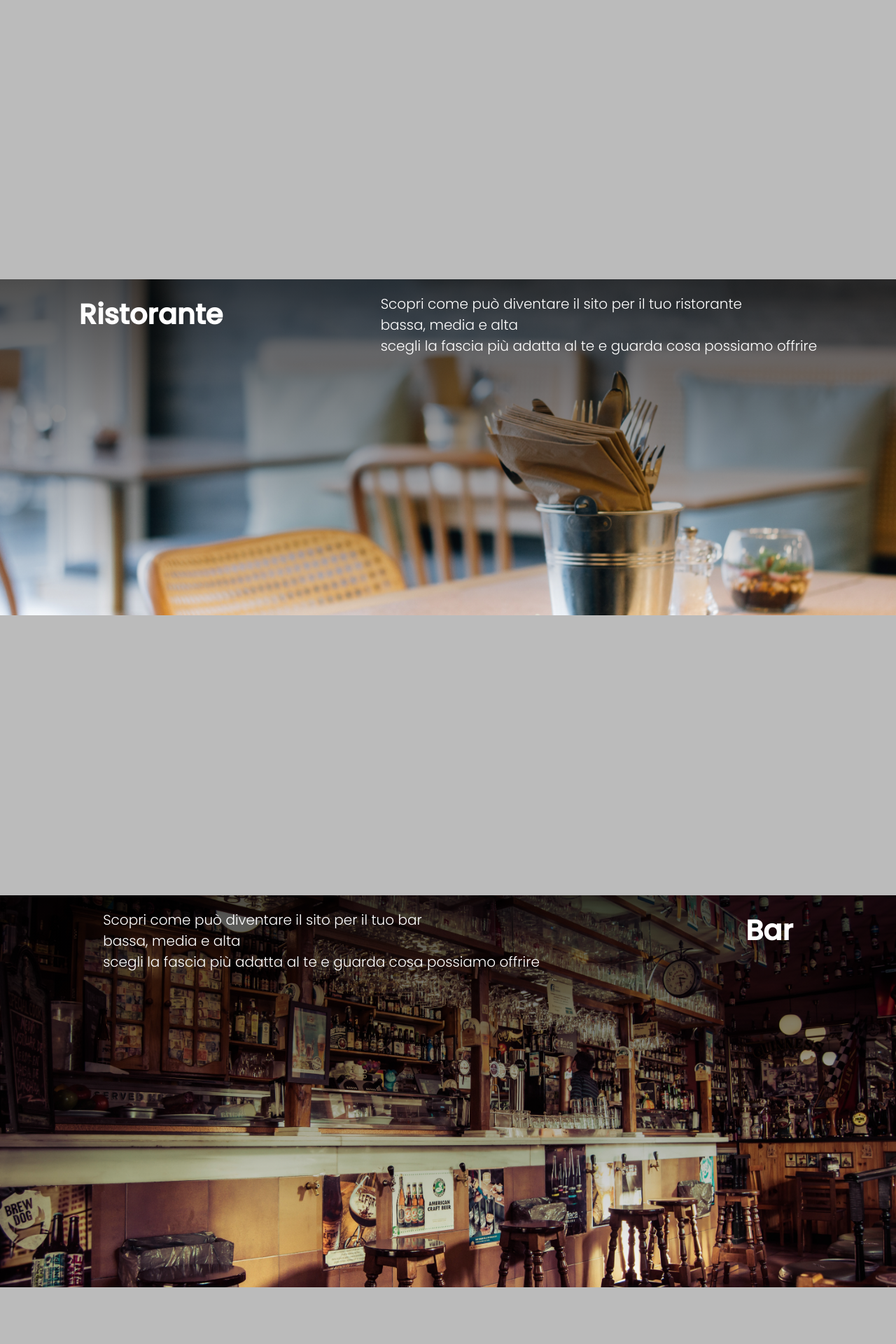
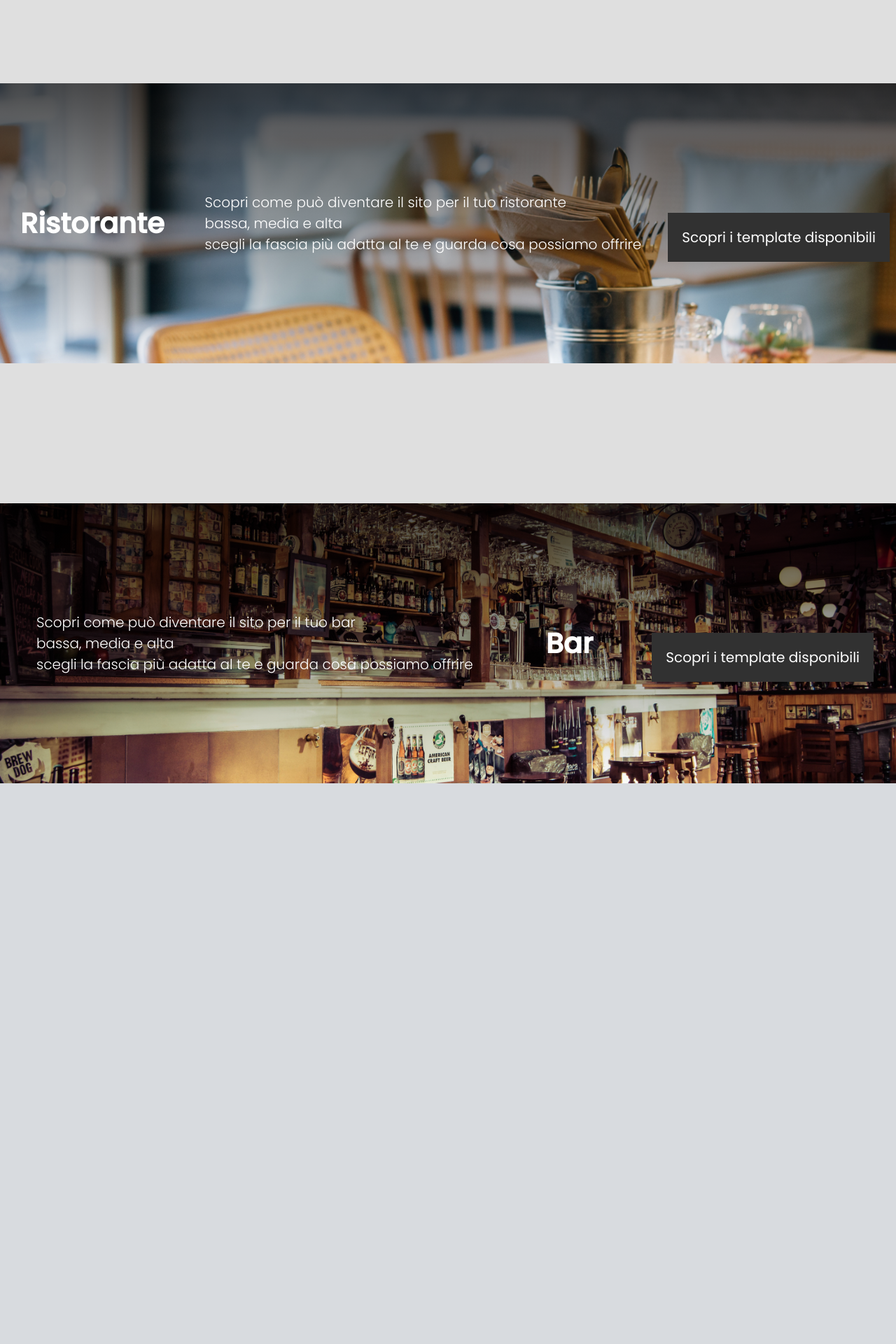
Before and after one commit to aggfrassica/LivianaWEB, a PHP site: page / in a window 1280 px wide. Shown: the part 2566-4486 px from the top of the page at 70% size. After the commit the page ends 3685 px from the top, so only its background shows below. Run offline with PHP 8.4, Linux system fonts and the light colour scheme.

Commit message:
fatto piu bello
index piu bello assai

```diff
--- a/Web/css/style.css
+++ b/Web/css/style.css
@@ -97,23 +96,88 @@ pagina alto*/
   font-size: 1.8rem;
   cursor: pointer;
 }
+.muovi{
+  display: flex;
+  flex-direction: column;
+  width: 20vw;
+  transition: width 1s;
+  justify-content: center;
+  align-items: center;
+}
+.muovi a, .banners a{
+  margin-top: 4rem;
+  padding: 2rem;
+  background: #313131;
+}
+.muovi h1{
+  text-align: center;
+  font-size: 3.2rem;
+  padding: 1rem;
+  color: white;
+}
+.muovi h2{
+  text-align: center;
+  font-size: 2.4rem;
+  padding: 1rem;
+  font-weight: 300;
+  color: white;
+}
+.muovi:hover{
+  width: 50vw;
+}
 
+.chef{
+  background: linear-gradient(rgba(0,0,0,0.7), transparent),url("./../img/cuoco.jpg");
+  background-size: cover;
+  background-position: center;
+}
 
+.metallo{
+  background: linear-gradient(rgba(0,0,0,0.7), transparent),url("./../img/metallo.jpg");
+  background-size: cover;
+  background-position: center;
+  transition: 1s;
+
+}
+.capelli{
+  background: linear-gradient(rgba(0,0,0,0.7), transparent),url("./../img/capelli.jpg");
+  background-size: cover;
+  background-position: center;
+  transition: 1s;
+}
+
+/*
+Tornasu*/
+#azienda img{
+  width: 10rem;
+  z-index: 5;
+  position: fixed;
+  bottom: 2vh;
+  right: 2vw;
+  filter: drop-shadow(0px 0px 20px white);
+}
 
 /*pagina scegli fascia*/
-#scegli{
+.scegli{
+  position: relative;
+  display: flex;
   background: #dfdfdf;
+  min-height: 100vh;
+  align-items: center;
+}
+.banners{
+  display: flex;
+  min-height: 50vh;
+  width: 100%;
+    justify-content: center;
+  align-items: center;
 }
 .descr-fascia_azienda{
   display: flex;
-  min-height: 60vh;
   background: linear-gradient(rgba(0,0,0,0.7), transparent),url("./../img/azienda.jpg");
   background-size: cover;
   background-position: center;
   color: white;
-  transition: 3s;
-  -webkit-transition: 3s;
-  /* flex-direction: column; */
 }
 .descr-fascia_azienda h1{
   font-size: 4rem;
@@ -145,13 +208,10 @@ pagina alto*/
 }
 .descr-fascia_rest{
   display: flex;
-  min-height: 60vh;
   background: linear-gradient(rgba(0,0,0,0.7), transparent),url("./../img/restaurant.jpg");
   background-size: cover;
   background-position: center;
   color: white;
-
-  /* flex-direction: column; */
 }
 .descr-fascia_rest h1{
   font-size: 4rem;
@@ -165,23 +225,11 @@ pagina alto*/
 
 .descr-fascia_bar{
   display: flex;
-  min-height: 70vh;
   background: linear-gradient(rgba(0,0,0,0.7), transparent),url("./../img/bar.jpg");
   background-size: cover;
   background-position: center;
   color: white;
 
-  /* flex-direction: column; */
-}
-.spacer{
-  display: flex;
-  min-height: 50vh;
-  background: #bbb;
-  background-size: cover;
-  background-position: center;
-
-
-  /* flex-direction: column; */
 }
 .descr-fascia_bar h1{
   font-size: 4rem;
@@ -193,49 +241,23 @@ pagina alto*/
   padding: 2rem;
 }
 
-@-webkit-keyframes fade {
-  from {opacity: .4}
-  to {opacity: 1}
-}
-@keyframes fade {
-  from {opacity: .4}
-  to {opacity: 1}
-}
 
 
-/*
-media query per responsivet*/
-
-@media screen and (max-width: 950px){
-  /*body{
-    display: none;
-  }*/
-  html{
-    font-size: 60%;
+@media screen and (max-width: 1024px){
+  body{
+    display: flex;
+    flex-wrap: wrap;
+    flex-direction: column;
   }
-  nav{
-    display: flex;
-    text-align: center;
+  #maintop{
+    flex-wrap: wrap;
+    flex-direction: column;
   }
-  #logo{
-    padding: 2rem;
-
+  #maintop div{
+    width: 100%;
+    height: 50vh;
   }
-  .mySlides{
-    flex-wrap: wrap;
-  }
-  .mostra-fascia{
-    width: 100%;
+  .banners{
+    flex-direction: column;
   }
 }
-
-
-
-@media screen and (max-width: 1350px){
-  .pallini{
-    margin-top: 3em;
-  }
-  .sfoglia {
-    margin-top: 5rem;
-  }
-}
--- a/Web/index.php
+++ b/Web/index.php
@@ -9,91 +9,73 @@
 	<title>PC Home</title>
 </head>
 <body>
-	<!-- navbar -->
+	<?php include(__DIR__.'/navbar.php');?>
+	<section id="maintop">
+		<div class="principale">
+			<h1>Prova prova</h1>
+			<h2>Lorem ipsum dolor sit amet, consectetur adipisicing elit, sed do eiusmod
+			tempor incididunt ut labore et dolore magna aliqua.
+			</h2>
+		</div>
+		<div class="chef muovi">
+			<h1>prova</h1>
+			<h2>prova</h2>
+			<a href="#chef" title="">Scopri di più</a>
 
-
-	<?php include(__DIR__.'/navbar.php'); ?>
-
-	<!-- main pagina -->
-	<section id="maintop">
-		<header class="super-top">
-		<h1>Crea il tuo sito WEB!</h1>
-		<h2>Guarda come può diventare il sito web <br>
-			per te o la tua azienda.
-		</h2>
-		<!-- <button href="#scegli">Scegli il tuo pc</button> -->
-		<a href="#spacer">Scegli il tuo sito WEB</a>
-		</header>
+		</div>
+		<div class="metallo muovi">
+			<!-- sfondo chef -->
+			<h1>prova</h1>
+			<h2>prova</h2>
+			<a href="#metal" title="">Scopri di più</a>
+		</div>
+		<div class="capelli muovi">
+			<!-- sfondo chef -->
+			<h1>prova</h1>
+			<h2>prova</h2>
+			<a href="#azienda" title="">Scopri di più</a>
+		</div>
 	</section>
-	<section id="spacer">
-		<header class="spacer">
-
-		</header><!-- /header -->
-</section>
-		<section id="scegli">
-		<a href="azienda.php" class="prova">
-			<header class="descr-fascia_azienda">
+	<section id="azienda" class="scegli">
+		<header class="descr-fascia_azienda banners">
 			<h1>Azienda</h1>
 			<h2>Scopri come può diventare il sito per il tuo azienda<br>
 				bassa, media e alta <br>
 				scegli la fascia più adatta al te e guarda cosa possiamo offrire
 			</h2>
-		</header></a><!-- /header -->
-		<section id="scegli">
-		<header class="spacer">
-
+			<a href="" title="">Scopri i template disponibili</a>
 		</header>
-</section>
-		<section id="scegli">
-		<header class="descr-fascia_pers">
-
+		<a href="#maintop" title="Tornasu"><img src="arrow-up.svg" alt="Torna su"></a>
+	</section>
+	<section id="metal" class="scegli">
+		<header class="descr-fascia_pers banners">
 			<h2>Scopri come può diventare il tuo sito WEB personale<br>
 				bassa, media e alta <br>
 				scegli la fascia più adatta al te e guarda cosa possiamo offrire</h2>
-			<h1>Personale
-			</h1>
-		</header><!-- /header -->
-		<section id="scegli">
-		<header class="spacer">
-
-		</header><!-- /header -->
-	<section id="scegli">
-		<a href="index_restaurant.php"><header class="descr-fascia_rest">
+			<h1>Personale</h1>
+			<a href="" title="">Scopri i template disponibili</a>
+		</header>
+	</section>
+	<section id="chef" class="scegli">
+		<header class="descr-fascia_rest banners">
 			<h1>Ristorante
 			</h1>
 			<h2>Scopri come può diventare il sito per il tuo ristorante<br>
 				bassa, media e alta <br>
 				scegli la fascia più adatta al te e guarda cosa possiamo offrire</h2>
-
-		</header></a><!-- /header -->
-		<section id="scegli">
-		<header class="spacer">
-
-		</header><!-- /header -->
-		<section id="scegli">
-		<header class="descr-fascia_bar">
-
+				<a href="" title="">Scopri i template disponibili</a>
+		</header>
+	</section>
+	<section id="scegli">
+		<header class="descr-fascia_bar banners">
 			<h2>
 			Scopri come può diventare il sito per il tuo bar<br>
 				bassa, media e alta <br>
 				scegli la fascia più adatta al te e guarda cosa possiamo offrire
 			</h2>
 			<h1>Bar</h1>
-		</header><!-- /header -->
-		<section id="scegli">
-		<header class="spacer">
-
-		</header><!-- /header -->
-
-
-
+			<a href="" title="">Scopri i template disponibili</a>
+		</header>
 	</section>
-
-
-
-
-
-
-
-		</body>
-		</html>
+</body>
+</html>
```
Also changed, not shown: other parts of Web/css/style.css (+16 -18 lines), Web/arrow-up.svg (added), Web/img/capelli.jpg (added), Web/img/metallo.jpg (added), 1 other file.
